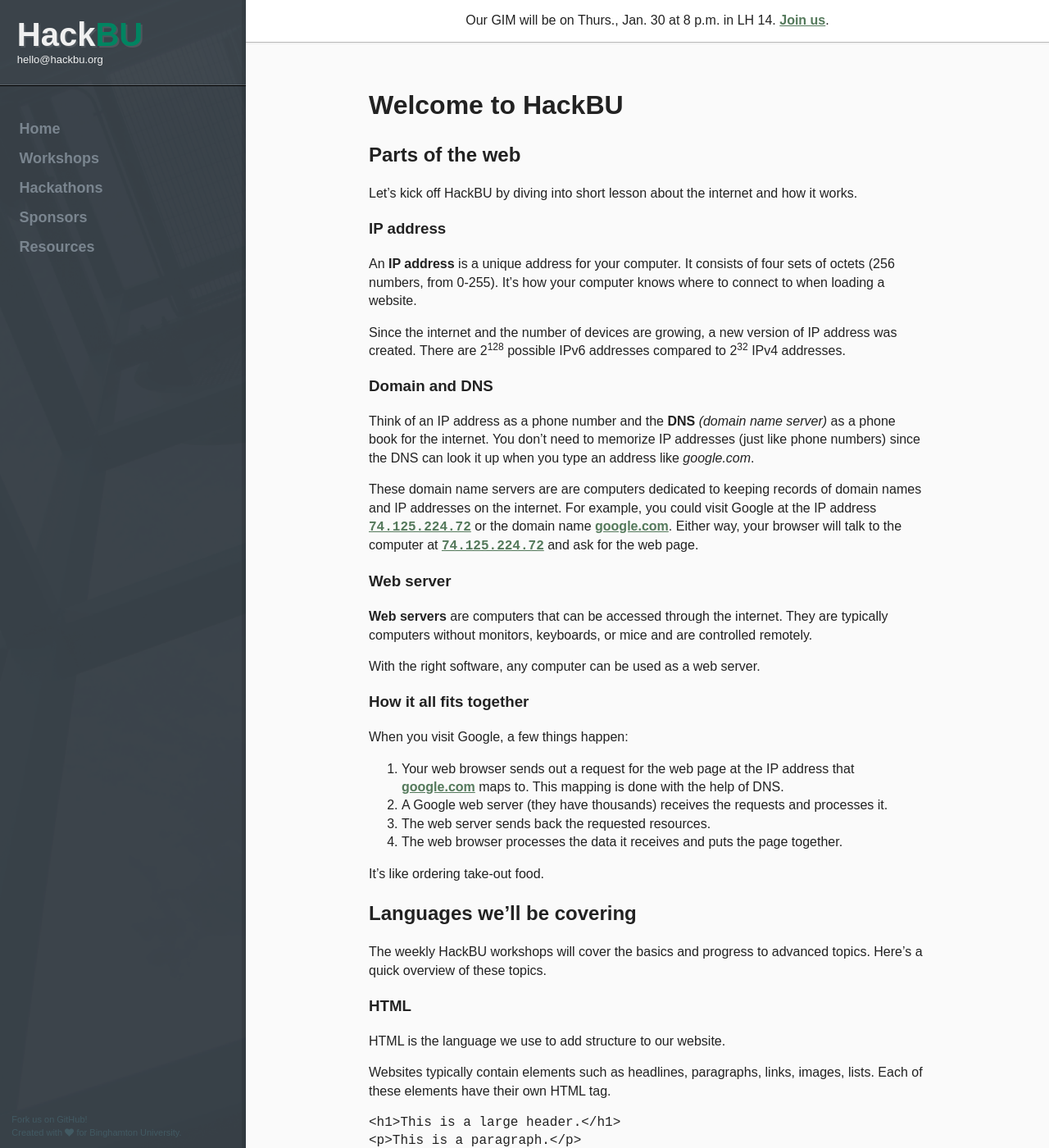
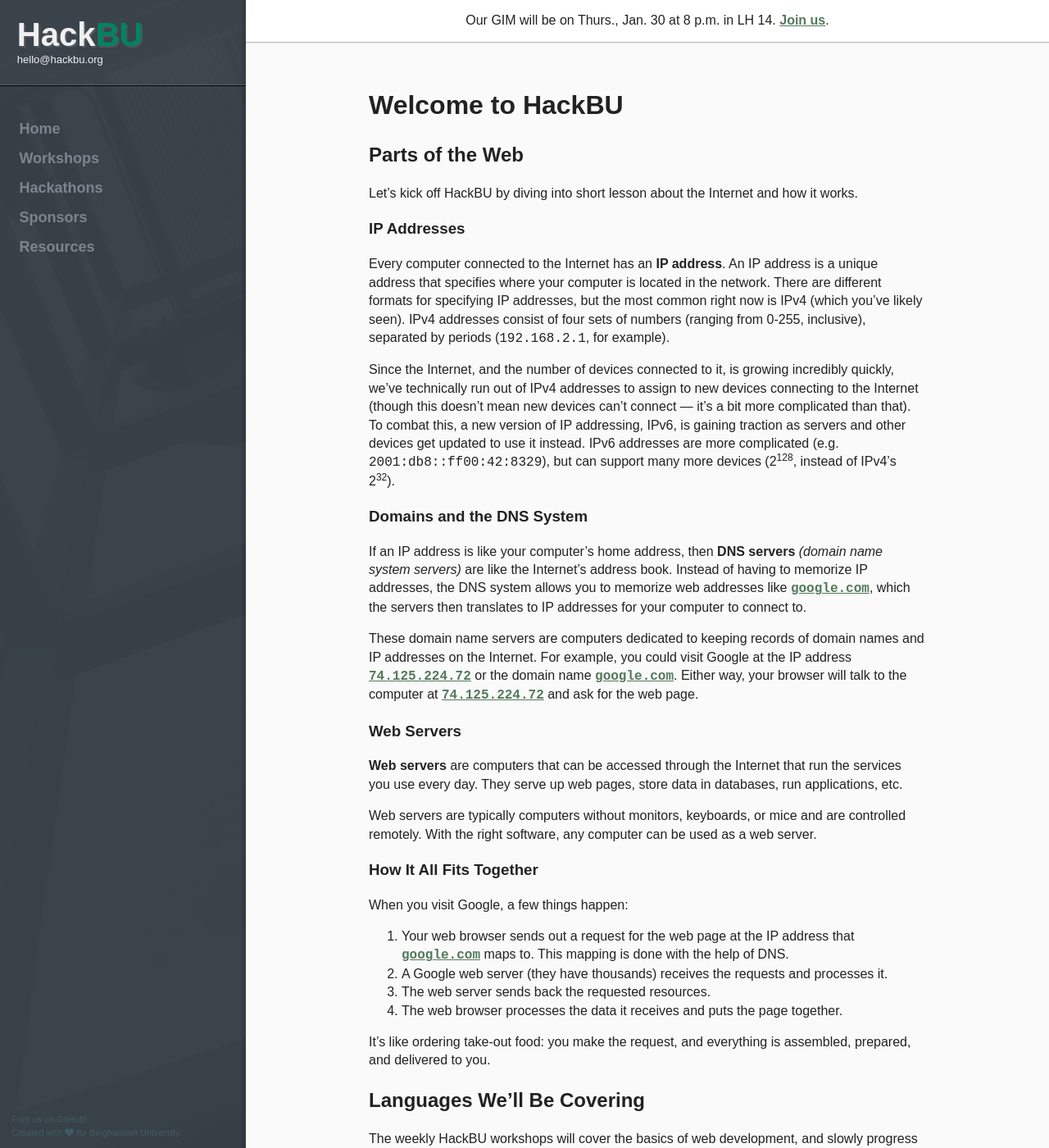
Before and after one commit to hackbinghamton/hackbinghamton.github.io, a Jekyll site: the page built from _posts/workshops/2014-01-30-welcome-to-hackbu.md, in a window 1280 px wide and 1400 px high. Shown: the whole window at 82% size. Built offline with Jekyll 4.4.1, drawn with Linux system fonts in a browser that asks for light colours; nearby versions of some CDN libraries; Markdown is read by kramdown in place of the engine named in the settings; some of the changed text lies outside the part shown.

Commit message:
Update welcome document
I reviewed the Welcome to BU document and made some changes (grammatical and content-wise). I tried improving on some of the descriptions of things to make them more user-friendly, and slightly more descriptive.

Hopefully, this is a bit more in the right direction. If it's not, we can revert later.

```diff
--- a/_posts/workshops/2014-01-30-welcome-to-hackbu.md
+++ b/_posts/workshops/2014-01-30-welcome-to-hackbu.md
@@ -14,143 +14,123 @@ permalink: /workshops/2014/spring/welcome-to-hackbu/
 
 # Welcome to HackBU
 
-## Parts of the web
+## Parts of the Web
+Let’s kick off HackBU by diving into short lesson about the Internet and how it works.
 
-Let’s kick off HackBU by diving into short lesson about the internet and how it works.
+### IP Addresses
+Every computer connected to the Internet has an **IP address**. An IP address is a unique address that specifies where your computer is located in the network. There are different formats for specifying IP addresses, but the most common right now is IPv4 (which you've likely seen). IPv4 addresses consist of four sets of numbers (ranging from 0-255, inclusive), separated by periods (`192.168.2.1`, for example).
 
-### IP address
+Since the Internet, and the number of devices connected to it, is growing incredibly quickly, we've technically run out of IPv4 addresses to assign to new devices connecting to the Internet (though this doesn't mean new devices can't connect — it's a bit more complicated than that). To combat this, a new version of IP addressing, IPv6, is gaining traction as servers and other devices get updated to use it instead. IPv6 addresses are more complicated (e.g. `2001:db8::ff00:42:8329`), but can support many more devices (2<sup>128</sup>, instead of IPv4's 2<sup>32</sup>).
 
-An **IP address** is a unique address for your computer. It consists of four sets of octets (256 numbers, from 0-255). It’s how your computer knows where to connect to when loading a website.
+### Domains and the DNS System
+If an IP address is like your computer's home address, then **DNS servers** *(domain name system servers)* are like the Internet's address book. Instead of having to memorize IP addresses, the DNS system allows you to memorize web addresses like [`google.com`](http://google.com), which the servers then translates to IP addresses for your computer to connect to.
 
-Since the internet and the number of devices are growing, a new version of IP address was created. There are 2<sup>128</sup> possible IPv6 addresses compared to 2<sup>32</sup> IPv4 addresses.
+These domain name servers are computers dedicated to keeping records of domain names and IP addresses on the Internet. For example, you could visit Google at the IP address [`74.125.224.72`](http://74.125.224.72/) or the domain name [`google.com`](http://google.com/). Either way, your browser will talk to the computer at [`74.125.224.72`](http://74.125.224.72/) and ask for the web page.
 
-### Domain and DNS
+### Web Servers
+**Web servers** are computers that can be accessed through the Internet that run the services you use every day. They serve up web pages, store data in databases, run applications, etc.
 
-Think of an IP address as a phone number and the **DNS** *(domain name server)* as a phone book for the internet. You don’t need to memorize IP addresses (just like phone numbers) since the DNS can look it up when you type an address like *google.com*.
+Web servers are typically computers without monitors, keyboards, or mice and are controlled remotely. With the right software, any computer can be used as a web server.
 
-These domain name servers are are computers dedicated to keeping records of domain names and IP addresses on the internet. For example, you could visit Google at the IP address [`74.125.224.72`](http://74.125.224.72/) or the domain name [google.com](http://google.com/). Either way, your browser will talk to the computer at [`74.125.224.72`](http://74.125.224.72/) and ask for the web page.
-
-### Web server
-
-**Web servers** are computers that can be accessed through the internet. They are typically computers without monitors, keyboards, or mice and are controlled remotely.
-
-With the right software, any computer can be used as a web server.
-
-### How it all fits together
-
+### How It All Fits Together
 When you visit Google, a few things happen:
 
-1. Your web browser sends out a request for the web page at the IP address that [google.com](http://google.com/) maps to. This mapping is done with the help of DNS.
+1. Your web browser sends out a request for the web page at the IP address that [`google.com`](http://google.com/) maps to. This mapping is done with the help of DNS.
 2. A Google web server (they have thousands) receives the requests and processes it.
 3. The web server sends back the requested resources.
 4. The web browser processes the data it receives and puts the page together.
 
-It’s like ordering take-out food.
+It’s like ordering take-out food: you make the request, and everything is assembled, prepared, and delivered to you.
 
-
-## Languages we’ll be covering
-
-The weekly HackBU workshops will cover the basics and progress to advanced topics. Here’s a quick overview of these topics.
+## Languages We’ll Be Covering
+The weekly HackBU workshops will cover the basics of web development, and slowly progress to more advanced topics. Here’s a quick overview of these topics:
 
 ### HTML
+HTML is the language we use to add structure to our website. It defines the content of a web page, and how that web page should be laid out (roughly speaking). When you connect to a website, the website returns an HTML document which your browser then reads, parses, and renders to display to you.
 
-HTML is the language we use to add structure to our website.
-
-Websites typically contain elements such as headlines, paragraphs, links, images, lists. Each of these elements have their own HTML tag.
+Web pages often contain many different types of elements — headlines, paragraphs, likes, images, lists, tables, etc. These elements are specified in HTML with *tags*, bits of structured text that surround your content:
 
 	<h1>This is a large header.</h1>
 	<p>This is a paragraph.</p>
 
-Some elements, such as images, don't have closing tags.
+Most elements are specified by an opening tag (`<tag_name>`), and a closing tag (`</tag_name>`). Tags that don't surround text, or supply their own content (like images), often don't need a closing tag, or have one built in:
 
-    <img src="http://placekitten.com/g/200/300">
+    <img src="http://placekitten.com/g/200/300" />
 
-We'll dig deeper in the following workshops.
+We'll dig deeper into HTML in the following workshops.
 
 ### CSS
+HTML and CSS go hand in hand: HTML is all about the contents of a web page and its semantic structure, while CSS is all about how that content should be displayed to the user. CSS can specify colors, font styles, sizes, and more — really, anything to do with how a page should show up on your screen.
 
-If HTML is all about markup, CSS is all about style. You can control the color, font styles, size, etc.
-
-For example, the following CSS can change the font and color of a paragraph:
+For example, the following CSS can change the font and color of a paragraph (the `<p>` tag):
 
 	p {
-        background-color: red;
-        font-family: Helvetica, Arial, sans-serif;
+            background-color: red;
+            font-family: Helvetica, Arial, sans-serif;
 	}
 
+With that CSS enabled, all paragraphs by default would have a red background, and would be typeset in Helvetica, Arial, or another sans-serif font.
+
 ### JavaScript
-
 JavaScript is a programming language that makes websites interactive. It powers features like Google’s search suggestions and is the reason you don’t necessarily have to refresh your browser when new posts appear on Twitter or Facebook.
 
-It is also used to animate web pages and can be used to build games such as Google’s [Chrome Racer](http://www.chrome.com/racer).
+It is also used to animate web pages and can be used to build games like Google’s [Chrome Racer](http://www.chrome.com/racer).
 
-JavaScript is incredibly powerful and one of the very few programming languages that work in the browser. (HTML is a markup language and CSS is a stylesheet language.) It can also run on a server with new technologies such as [node.js](http://nodejs.org/) and [Meteor](https://www.meteor.com/).
+JavaScript is incredibly powerful and one of the very few programming languages that work in the browser. (HTML is a markup language and CSS is a stylesheet language, but neither can be considered a true programming language, because they're not dynamic code.) It can also run on a server with new technologies like [node.js](http://nodejs.org/) and [Meteor](https://www.meteor.com/).
 
 ### Ruby
+Ruby is a programming language created in 1995 by Yukihiro Matsumoto ("*Matz*"). He created the language because he believed that most programming languages (like C and C++) were too focused on being machine-friendly, and not human-friendly.
 
-Ruby was created in 1995 in Japan by Yukihiro Matsumoto *(MATZ!)*. He believed programming languages, such as C, were too focused on machines and not human friendly.
-
-Let’s say you were Santa Claus and wanted to say "ho" three.
-
-In many programming languages, you’d write something like this:
+If you were Santa Claus, and wanted to say "ho" three times, many programming languages would force you to go about it approximately like this (PHP):
 
 	for ($i = 0; $i < 3; $i++) {
 		echo "ho";
 	}
 
-In Ruby, you do this:
+Instead, in Ruby, you can do this:
 
-	3.times do
-		print "ho";
-	end
+	3.times { print "ho" }
 
-Even if you aren’t a programmer, you can easily read and understand the Ruby code.
+Even if you're not a programmer, it's clear that the Ruby code is much clearer and easier to read, and this is common of much of the Ruby code out there. The language is designed to be very readable.
 
-### Rails
-
+### Ruby on Rails
 [Ruby on Rails](http://rubyonrails.org/), a Ruby framework, makes it easier to create web applications. It was created in 2005 and helped popularize Ruby.
 
-Web applications, unlike basic (static) websites, are more powerful. They often let users create accounts, upload photos, make purchases, etc. Rails makes this easy.
+Web applications are much more powerful than basic (static) websites. They often let users create accounts, upload photos, make purchases, etc. Rails makes doing this easy by allowing you to run Ruby code on your server and by providing large amounts of functionality so you don't have to write the code yourself.
 
+## Software Concepts
+Here are some software concepts we’ll touch on throughout the semester:
 
-## Concepts
+### Open Source Software
+Making your code open source is the practice of sharing how a computer program was made and allowing anyone to customize the code as they see fit (Ruby on Rails, for instance, is open source).
 
-Here are some concept’s we’ll touch on throughout the semester.
-
-### Open Source
-
-It is the practice of sharing how a computer program was made and allowing anyone to customize the program as they see fit. For example, Ruby on Rails is open source.
-
-Photoshop is an example of a closed-source project. You can’t see the source code that powers the program.
+Photoshop is an example of a closed-source project. Adobe hasn't released the source code for Photoshop, so any given programmer can't look at the code or work on improving it and fixing its bugs.
 
 WordPress and Mozilla, on the other hand, are two open source projects. They rely on a community of programmers with a desire to contribute to a meaningful product.
 
-[GitHub](https://github.com/) is a large platform that combines open source and social networking. Developers can publicaly share source code, allowing contributors to view it, copy it (known as forking), make changes, and submit them to the original creator.
+[GitHub](https://github.com/) is a large platform that combines open source and social networking. Developers can publicly share source code, allowing contributors to view it, copy it (known as forking), make changes, and submit them to the original creator. Our own site, [HackBU](https://github.com/HackBinghamton/HackBU), is an open-source project hosted on GitHub.
 
-[HackBU](https://github.com/HackBinghamton/HackBU) is an example of an open source project.
+### Front-End Development vs. Back-End Development
+Dynamic websites can be broken into two parts: the front-end and back-end.
 
-### Front end vs. back end
+The front-end is everything you can see. This includes HTML, CSS, and JavaScript; mostly markup with some code to make things functional on your screen.
 
-Dynamic websites can be broken into two parts: the front end and back end.
+The back-end does the heavy lifting. This typically includes a server-side language — like Python, Ruby, or PHP — and a database management system — like MySQL, MongoDB, or PostgreSQL — to perform all the tasks that are done on the server and not on your computer (looking up your account details, processing your web order, etc.).
 
-The front end is everything you can see. This includes HTML, CSS, and JavaScript.
-
-The back end does the heavy lifting. This typically includes a server-side language such as Python, Ruby, or PHP and a database management systems such as MySQL, MongoDB, or PostgreSQL.
-
-### Responsive design
+### Responsive Design
+Today, devices of all shapes, sizes, and resolutions connect to the Internet on a regular basis. In the past, websites often delivered content that was fixed in size (say, `800px x 600px`), made for small desktop monitors, and everyone visiting that website received the same content. However, a fixed resolution can seem tiny on today's huge monitors, or unusably large on our mobile phones. Luckily, with recent changes to HTML and CSS, it's easy to write responsive websites.
 
 Responsive websites adapt to the width of the browser. They look great on *any* device with *any* width. There are three components to a responsive website: a fluid layout, flexible images and media, and media queries.
 
-* **Fluid layout** - Fluid layouts shrink and expand accordingly as you resize the broswer. This is because fluid layouts use percentages instead of pixels for width values
-* **Flexible images and media** - Images and media should resize to fit in the layout.
-* **Media queries** - A (relatively new) feature in CSS that lets you change the page’s style depending on width of the browser.
+* **Fluid layout** — fluid layouts shrink and expand accordingly as you resize the browser. This is because fluid layouts use percentages instead of pixels for width values.
+* **Flexible images and media** — images and media should resize to fit in the layout.
+* **Media queries** — a (relatively new) feature in CSS that lets you change the page's style depending on width of the browser.
 
-The [HackBU website](http://hackbu.org/) is responsive. Take a look at the website on your phone and tablet!
+The [HackBU website](http://hackbu.org/) is responsive. Take a look at the website on your computer, then on your phone or tablet to see the difference! It's the same content, but displayed in a way that's more aware of the device you're using.
 
-## Goals for the Semester
-
+## Goals For the Semester
 We will hit the ground running by helping you build a personal website with your resume and portfolio in the first few workshops.
 
-You’ll then build a a microblogging platform *(like Twitter!)* once we dive into Ruby and Ruby on Rails.
+You’ll then build a micro-blogging platform (*like Twitter!*) once we dive into Ruby and Ruby on Rails.
 
 We want you to gain the basic skills to continue learning and to bring your ideas to life.
```
